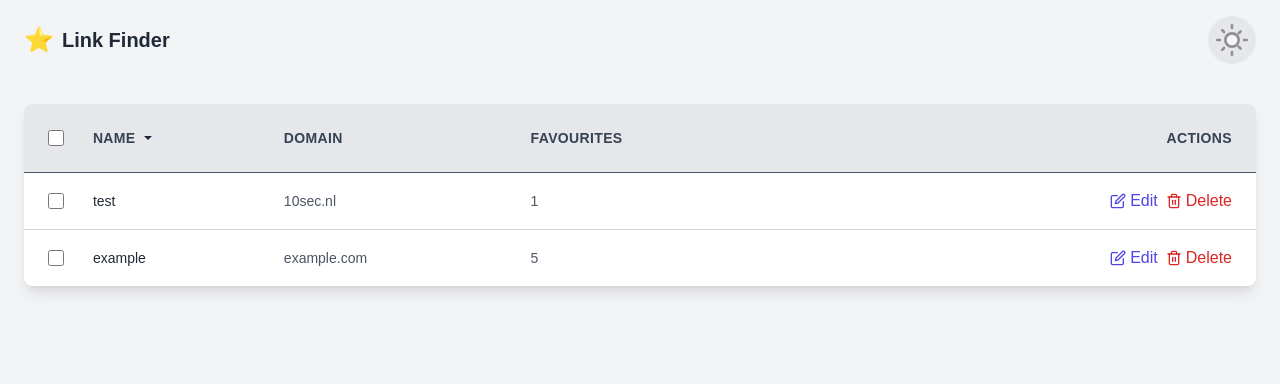
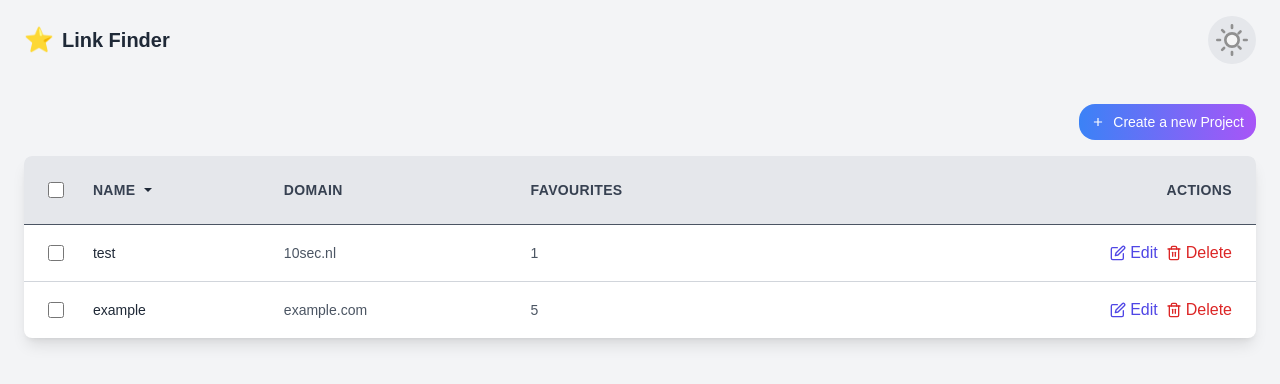
Before and after one commit to tigersoft6084/SEO-Backlink_mentoring, a Next.js app in the folder frontend/: page /dashboard/projects in a window 1280 px wide. Shown: the top 384 px of the page. Built offline with nearby package versions, Linux system fonts and the light colour scheme.

Commit message:
add create button on projects

```diff
--- a/frontend/src/app/dashboard/page.tsx
+++ b/frontend/src/app/dashboard/page.tsx
@@ -54,7 +54,7 @@ export default function Home() {
       case "Serp Scanner":
         return <SerpScanner placeholder="Enter a keyword to scan the backlinks of the top 10 search results" />;
       default:
-        return <div>Select a menu item to view its content.</div>;
+        return <BulkSearch placeholder="Enter up to 30000 domains or URLs (1 per line) to see if they are available on the marketplaces" />;
       }
     };
 
--- a/frontend/src/app/dashboard/projects/page.tsx
+++ b/frontend/src/app/dashboard/projects/page.tsx
@@ -1,6 +1,7 @@
 import React, { useState } from "react";
 import { IoMdArrowDropdown } from "react-icons/io";
 import { FiEdit, FiTrash2 } from "react-icons/fi";
+import { MdAdd } from "react-icons/md";
 
 export default function Projects() {
   const [sortOpen, setSortOpen] = useState(false);
@@ -27,8 +28,23 @@ export default function Projects() {
     );
   };
 
+  const handleCreateNewProject = () => {
+    // Add search logic here
+    console.log("Search initiated with:", );
+  };
+
   return (
     <div className="flex-1 p-6">
+
+    <div className="flex">
+      <button
+        className="px-3 py-2 bg-gradient-to-r text-white text-sm rounded-2xl flex items-center space-x-2 from-blue-500 to-purple-500 hover:from-blue-600 hover:to-purple-600 ml-auto mb-4"
+        onClick={handleCreateNewProject}>
+          <MdAdd />
+          <span>Create a new Project</span>
+      </button>
+    </div>
+
       <div className="mx-auto overflow-hidden rounded-lg shadow-lg bg-white">
         <table className="min-w-full border-collapse">
           <thead className="bg-gray-200 border-b border-gray-600 dark:bg-gray-600 dark:border-gray-800">
```
